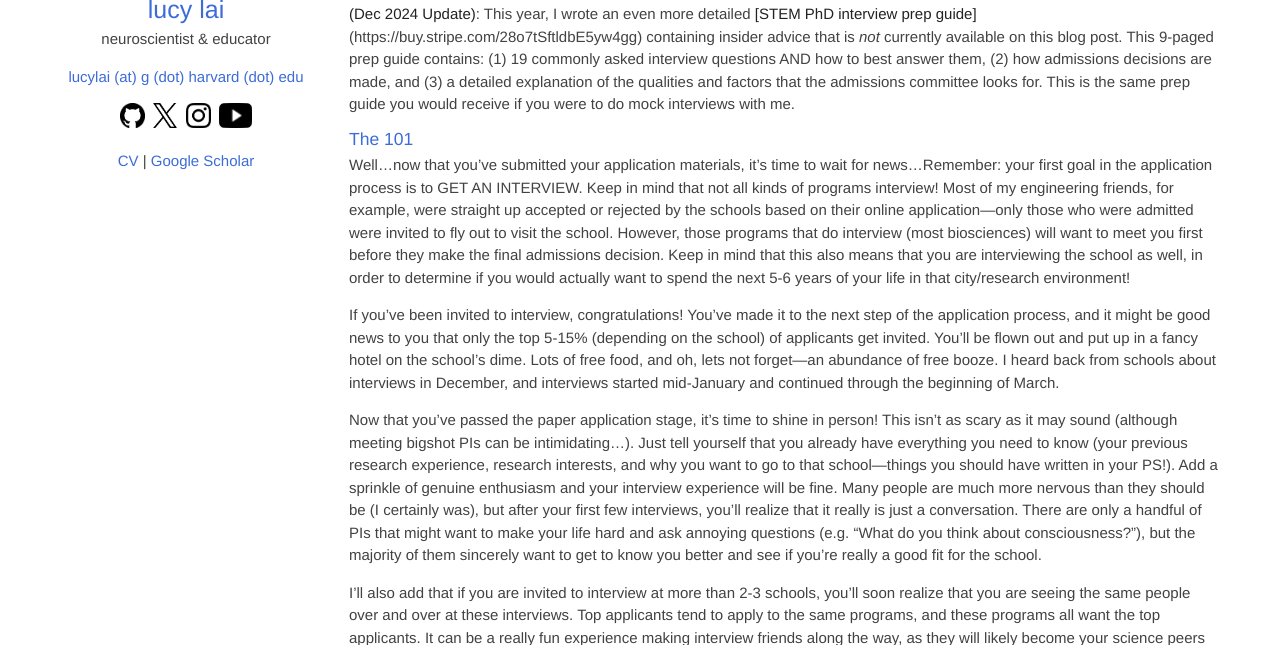
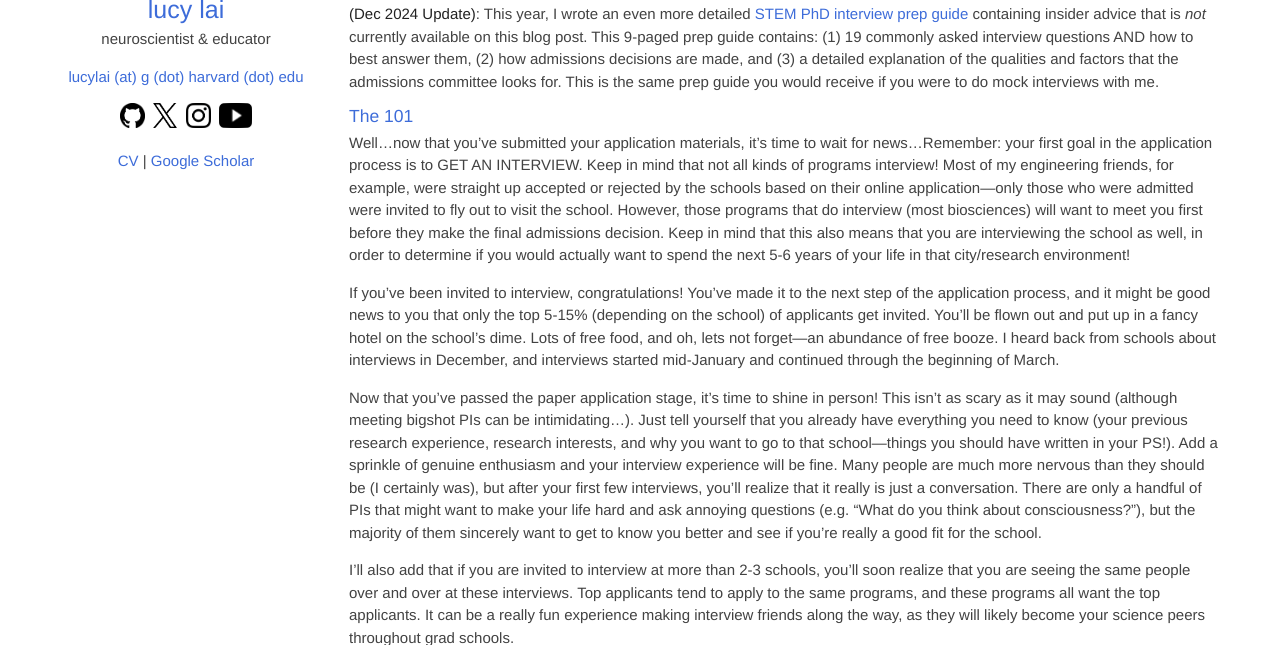
Before and after one commit to lucylai96/lucylai96.github.io, a Jekyll site: the page built from blog/gradapps.md, in a window 1280 px wide and 900 px high, scrolled down 7849 px, cut to the strip 255-900 px from the top of the window. Built offline with Jekyll 4.4.1, drawn with Linux system fonts in a browser that asks for light colours; our own code applies the rules of GitHub Pages for plain Markdown files.

Commit message:
Update gradapps.md

```diff
--- a/blog/gradapps.md
+++ b/blog/gradapps.md
@@ -233,7 +233,7 @@
 
 **I am offering PhD mock interviews and coaching from Jan-Feb 2025!** Taking from my 2 years of experience on the Harvard PhD Program in Neuroscience interview committee, I know exactly what differentiates successful applicants. Please email me at [lucylai@g.harvard.edu](mailto:lucylai@g.harvard.edu) if you are interested!
 
-**(Dec 2024 Update)**: This year, I wrote an even more detailed **[STEM PhD interview prep guide]**(https://buy.stripe.com/28o7tSftldbE5yw4gg) containing insider advice that is _not_ currently available on this blog post. This 9-paged prep guide contains: (1) 19 commonly asked interview questions AND how to best answer them, (2) how admissions decisions are made, and (3) a detailed explanation of the qualities and factors that the admissions committee looks for. This is the same prep guide you would receive if you were to do mock interviews with me.
+**(Dec 2024 Update)**: This year, I wrote an even more detailed **[STEM PhD interview prep guide](https://buy.stripe.com/28o7tSftldbE5yw4gg)** containing insider advice that is _not_ currently available on this blog post. This 9-paged prep guide contains: (1) 19 commonly asked interview questions AND how to best answer them, (2) how admissions decisions are made, and (3) a detailed explanation of the qualities and factors that the admissions committee looks for. This is the same prep guide you would receive if you were to do mock interviews with me.
 
 ### The 101
 
```
